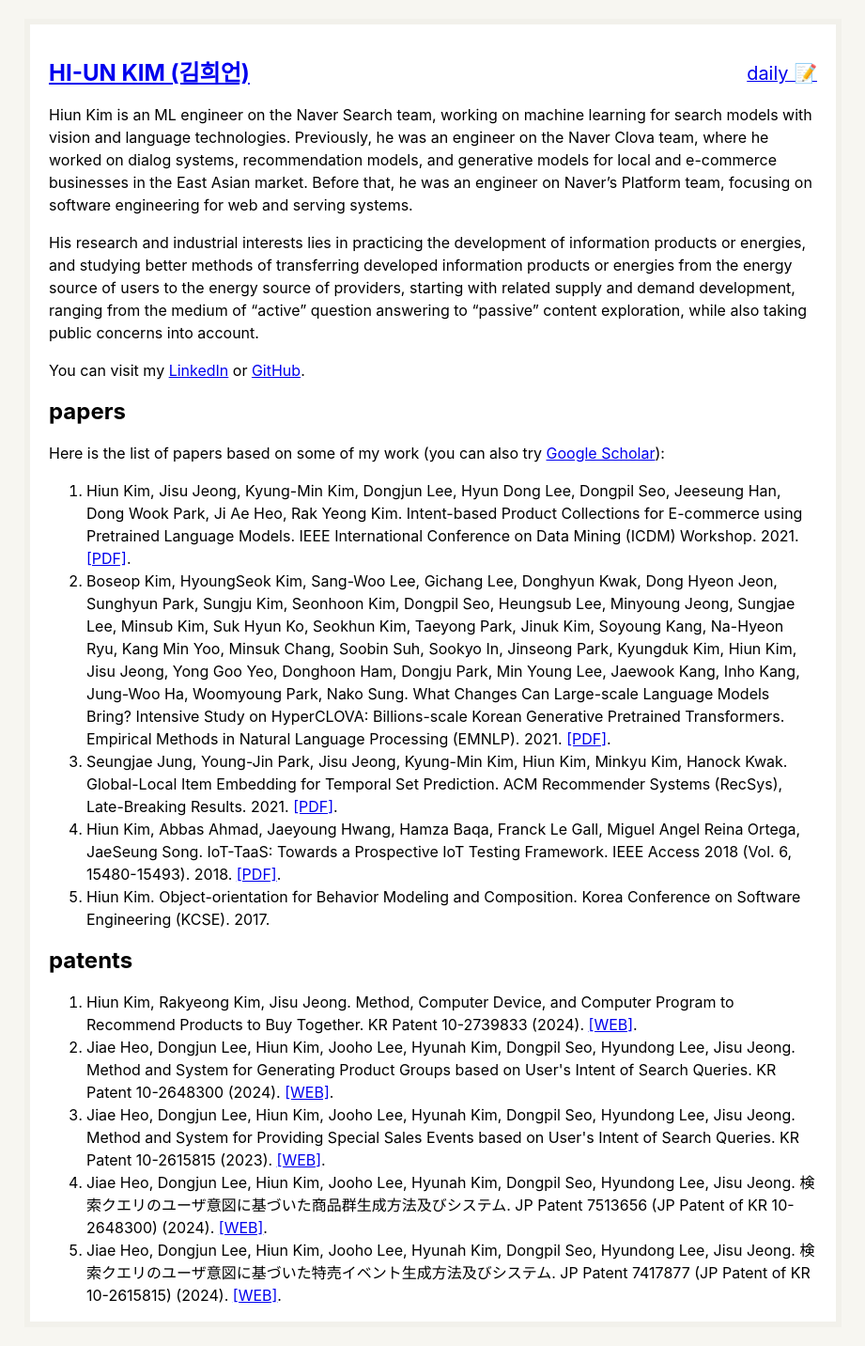
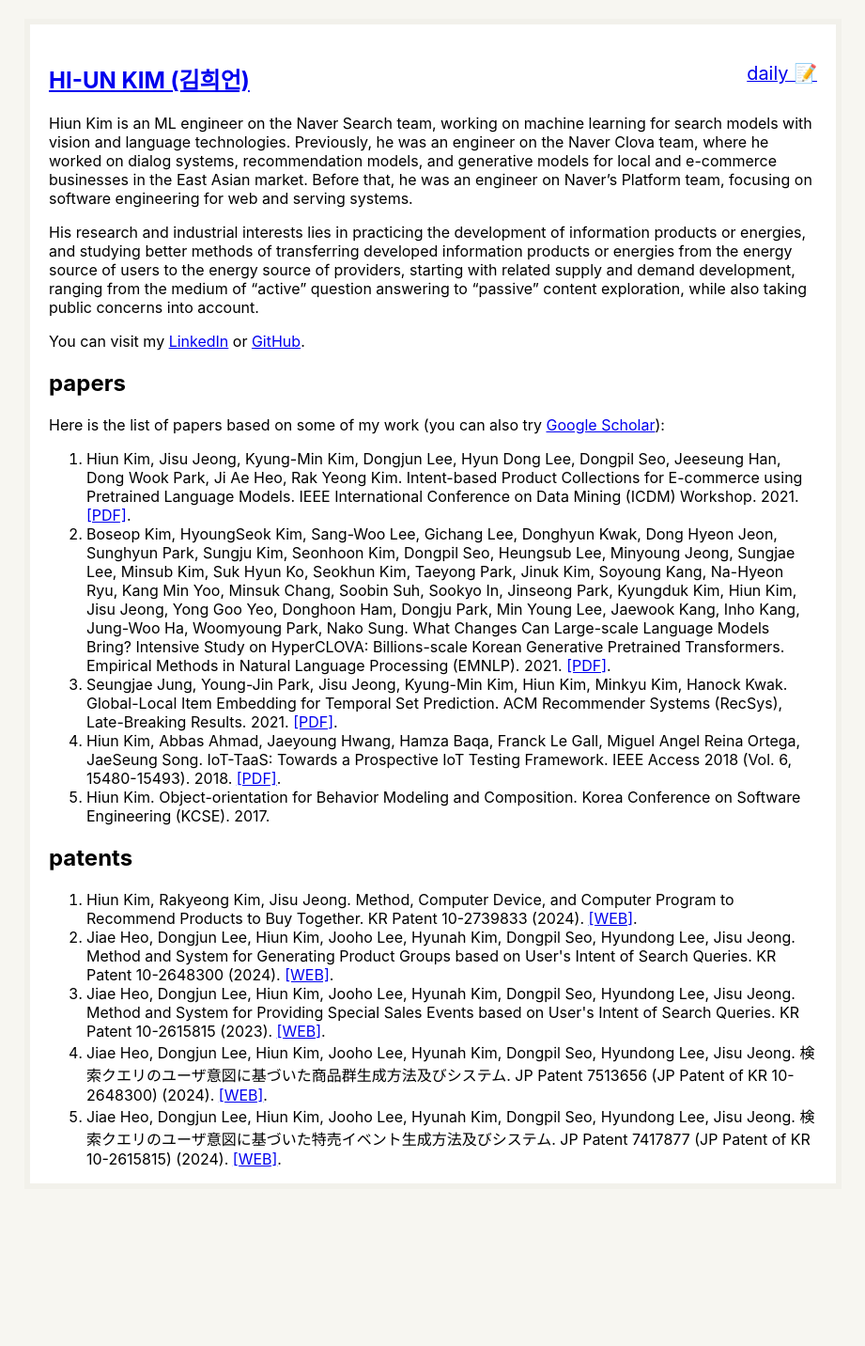
Before and after one commit to hiun/hiun.github.io, a Jekyll site: the page built from index.md, in a window 1280 px wide. Shown: the whole page at 94% size, without its empty margins (179-1100 px from the left). Built offline with Jekyll 4.4.1, drawn with Linux system fonts in a browser that asks for light colours; after the commit the page ends 1285 px from its top, so only the background shows below that.

Commit message:
Update main.css

```diff
--- a/s/css/main.css
+++ b/s/css/main.css
@@ -29,7 +29,6 @@
 	/* background color */
 	background: #ffffff;
 	font-family: inherit;
-	line-height: 150%
 
 }
 
```
